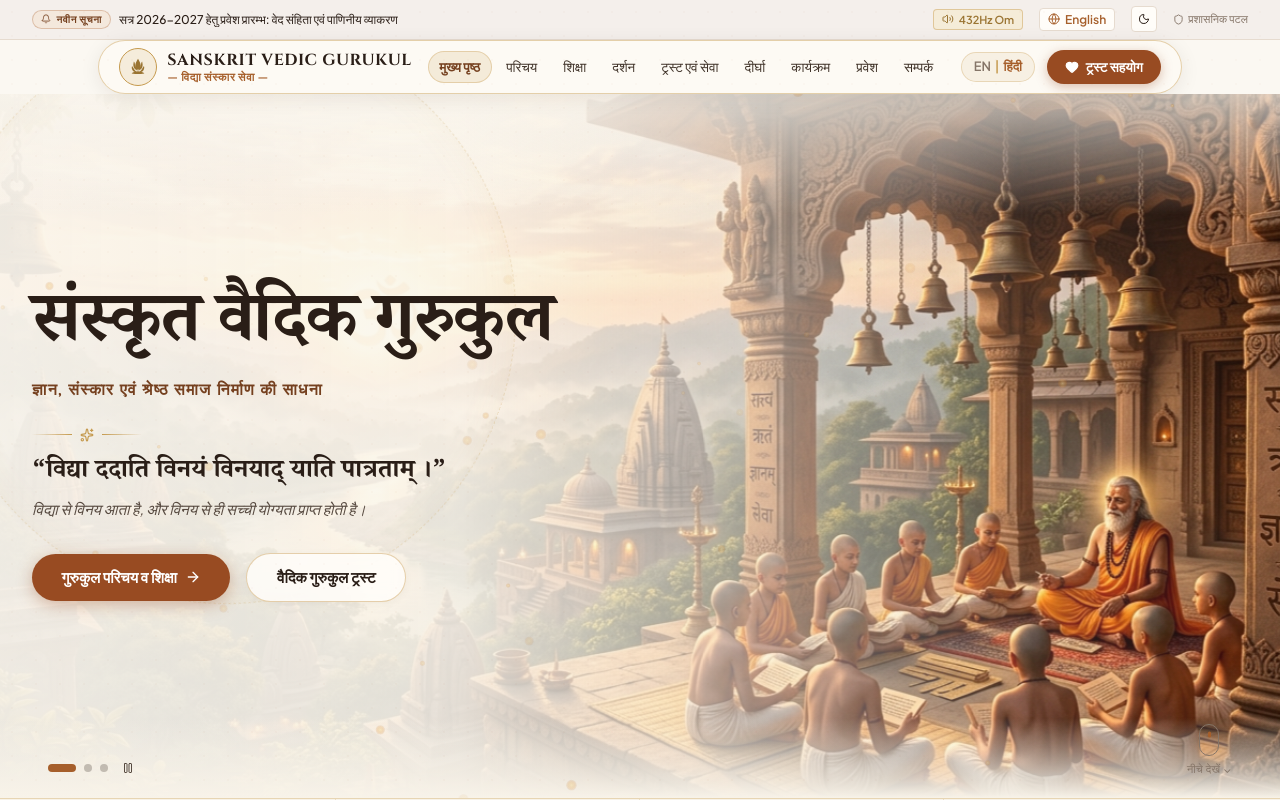
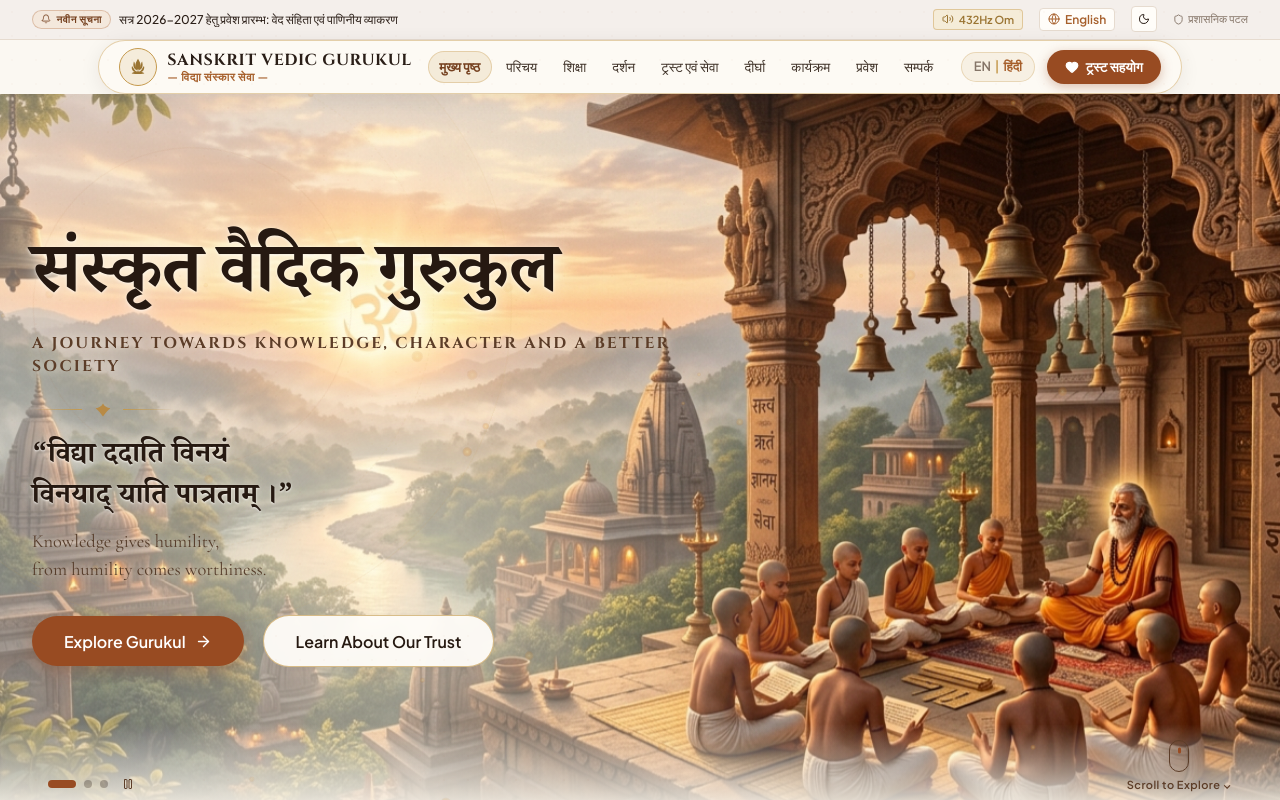
Before and after one commit to VijayRajput4455/vedic-gurukul, a React (Vite) app in the folder frontend/: page / in a window 1280 px wide. Shown: the top 800 px of the page. Built offline with nearby package versions, Linux system fonts and the light colour scheme; a web font is replaced by a local one.

Commit message:
style(hero): remove heavy white overlay and elevate typography aesthetics to match reference design

```diff
--- a/frontend/src/components/home/HeroSection.tsx
+++ b/frontend/src/components/home/HeroSection.tsx
@@ -8,8 +8,7 @@ import {
   Sparkles,
   Layers,
   Pause,
-  Play,
-  MousePointer
+  Play
 } from 'lucide-react';
 
 interface HeroSectionProps {
@@ -39,8 +38,6 @@ export const HeroSection: React.FC<HeroSectionProps> = ({ onNavigate }) => {
     bgY: 0,
     fgX: 0,
     fgY: 0,
-    rotX: 0,
-    rotY: 0,
     rawMouseX: 0,
     rawMouseY: 0
   });
@@ -94,12 +91,10 @@ export const HeroSection: React.FC<HeroSectionProps> = ({ onNavigate }) => {
     const my = currentMouse.current.y;
 
     setParallax({
-      bgX: mx * -12,
-      bgY: my * -8,
-      fgX: mx * 5,
-      fgY: my * 4,
-      rotX: my * -1.5,
-      rotY: mx * 1.5,
+      bgX: mx * -10,
+      bgY: my * -6,
+      fgX: mx * 4,
+      fgY: my * 3,
       rawMouseX: mx,
       rawMouseY: my
     });
@@ -150,16 +145,16 @@ export const HeroSection: React.FC<HeroSectionProps> = ({ onNavigate }) => {
       className="hero-golden-horizon-section"
       style={{
         position: 'relative',
-        minHeight: 'clamp(640px, 88vh, 920px)',
+        minHeight: 'clamp(660px, 90vh, 940px)',
         display: 'flex',
         alignItems: 'center',
         overflow: 'hidden',
-        backgroundColor: '#F8F3E9',
-        color: '#2A1E17'
+        backgroundColor: '#F7F1E5',
+        color: '#261911'
       }}
       aria-label="Vedic Gurukul Hero Banner"
     >
-      {/* 1. Background Cinematic Image Layer with Ken Burns & Smooth Crossfade */}
+      {/* 1. Full-bleed Background Scene with Ken Burns & Smooth Crossfade */}
       <div
         style={{
           position: 'absolute',
@@ -206,7 +201,7 @@ export const HeroSection: React.FC<HeroSectionProps> = ({ onNavigate }) => {
         </AnimatePresence>
       </div>
 
-      {/* 2. Soft Parchment-to-Landscape Gradient Overlay on Left for Flawless Text Readability */}
+      {/* 2. Delicate, Transparent Ambient Warmth Overlay (NO heavy white wash) */}
       <div
         style={{
           position: 'absolute',
@@ -216,11 +211,10 @@ export const HeroSection: React.FC<HeroSectionProps> = ({ onNavigate }) => {
           bottom: 0,
           background: `
             linear-gradient(90deg,
-              rgba(250, 246, 238, 0.94) 0%,
-              rgba(250, 246, 238, 0.88) 36%,
-              rgba(250, 246, 238, 0.52) 58%,
-              rgba(250, 246, 238, 0.12) 80%,
-              rgba(250, 246, 238, 0.02) 100%
+              rgba(255, 250, 240, 0.42) 0%,
+              rgba(255, 250, 240, 0.28) 32%,
+              rgba(255, 250, 240, 0.10) 55%,
+              transparent 75%
             )
           `,
           zIndex: 2,
@@ -228,54 +222,80 @@ export const HeroSection: React.FC<HeroSectionProps> = ({ onNavigate }) => {
         }}
       />
 
-      {/* 3. Subtle Dark/Warm Top and Bottom Vignette */}
+      {/* 3. Subtle Warm Ambient Radial Soft Light for Text Readability without Obscuring Background */}
       <div
         style={{
           position: 'absolute',
-          top: 0,
-          left: 0,
-          right: 0,
-          height: '120px',
-          background: 'linear-gradient(180deg, rgba(250, 246, 238, 0.7) 0%, transparent 100%)',
-          zIndex: 3,
+          top: '25%',
+          left: '8%',
+          width: '650px',
+          height: '650px',
+          borderRadius: '50%',
+          background: 'radial-gradient(circle at center, rgba(255, 248, 230, 0.45) 0%, rgba(255, 248, 230, 0.15) 50%, transparent 80%)',
+          filter: 'blur(30px)',
+          zIndex: 2,
           pointerEvents: 'none'
         }}
       />
+
+      {/* 4. Bottom Soft Fade into 4-Pillar Ribbon */}
       <div
         style={{
           position: 'absolute',
           bottom: 0,
           left: 0,
           right: 0,
-          height: '80px',
-          background: 'linear-gradient(0deg, rgba(248, 243, 233, 1) 0%, transparent 100%)',
+          height: '90px',
+          background: 'linear-gradient(0deg, #F8F3E9 0%, rgba(248, 243, 233, 0.6) 40%, transparent 100%)',
           zIndex: 3,
           pointerEvents: 'none'
         }}
       />
 
-      {/* 4. Soft Light Sweep Sheen */}
-      <div className="light-sweep-overlay" style={{ zIndex: 3 }} />
-
-      {/* 5. Atmospheric Golden Dust Particles Engine */}
-      <HeroCanvasParticles mouseX={parallax.rawMouseX} mouseY={parallax.rawMouseY} />
-
-      {/* 6. Subtle Watermark Mandala on Left Backdrop */}
+      {/* 5. Delicate Golden Lace Mandala Filigree in Top-Left Corner */}
       <div
         style={{
           position: 'absolute',
-          top: '-10%',
-          left: '-5%',
-          width: '580px',
-          height: '580px',
+          top: '-15%',
+          left: '-10%',
+          width: '640px',
+          height: '640px',
           borderRadius: '50%',
-          border: '1.5px dashed rgba(197, 154, 78, 0.25)',
-          boxShadow: 'inset 0 0 40px rgba(197, 154, 78, 0.05)',
+          border: '1px solid rgba(197, 154, 78, 0.3)',
+          boxShadow: 'inset 0 0 60px rgba(197, 154, 78, 0.08)',
           pointerEvents: 'none',
-          zIndex: 3
+          zIndex: 3,
+          opacity: 0.35
         }}
         className="animate-mandala-rotate"
-      />
+      >
+        <div
+          style={{
+            position: 'absolute',
+            top: '12%',
+            left: '12%',
+            right: '12%',
+            bottom: '12%',
+            borderRadius: '50%',
+            border: '1px dashed rgba(197, 154, 78, 0.25)'
+          }}
+        />
+        <div
+          style={{
+            position: 'absolute',
+            top: '25%',
+            left: '25%',
+            right: '25%',
+            bottom: '25%',
+            borderRadius: '50%',
+            border: '1px solid rgba(166, 95, 43, 0.2)'
+          }}
+        />
+      </div>
+
+      {/* 6. Soft Light Sweep & Golden Particle Canvas */}
+      <div className="light-sweep-overlay" style={{ zIndex: 3 }} />
+      <HeroCanvasParticles mouseX={parallax.rawMouseX} mouseY={parallax.rawMouseY} />
 
       {/* 7. Foreground Content Container */}
       <div
@@ -292,113 +312,123 @@ export const HeroSection: React.FC<HeroSectionProps> = ({ onNavigate }) => {
           style={{
             maxWidth: '680px',
             textAlign: 'left',
-            padding: 'var(--spacing-8) 0'
+            padding: 'var(--spacing-10) 0'
           }}
         >
           {/* Main Sanskrit Gurukul Heading */}
           <motion.h1
-            initial={{ opacity: 0, y: 24, filter: 'blur(8px)' }}
+            initial={{ opacity: 0, y: 24, filter: 'blur(6px)' }}
             animate={{ opacity: 1, y: 0, filter: 'blur(0px)' }}
             transition={{ duration: 0.85, ease: [0.16, 1, 0.3, 1] }}
             style={{
-              fontSize: 'clamp(2.5rem, 5.5vw, 4.4rem)',
+              fontSize: 'clamp(2.6rem, 5.8vw, 4.4rem)',
               fontFamily: 'var(--font-heading-devanagari)',
-              color: '#2A1E17',
-              lineHeight: 1.15,
-              marginBottom: '0.4rem',
-              letterSpacing: '-0.02em'
+              color: '#261911',
+              lineHeight: 1.14,
+              marginBottom: '0.65rem',
+              letterSpacing: '-0.015em',
+              fontWeight: 700,
+              textShadow: '0 2px 16px rgba(255, 248, 235, 0.9), 0 1px 3px rgba(255, 255, 255, 0.8)'
             }}
           >
-            {language === 'hi' ? 'संस्कृत वैदिक गुरुकुल' : 'Sanskrit Vedic Gurukul'}
+            {language === 'hi' ? 'संस्कृत वैदिक गुरुकुल' : 'संस्कृत वैदिक गुरुकुल'}
           </motion.h1>
 
-          {/* Subtitle Tagline */}
+          {/* Uppercase Elegant Subtitle Tagline */}
           <motion.div
             initial={{ opacity: 0, y: 16 }}
             animate={{ opacity: 1, y: 0 }}
             transition={{ duration: 0.8, delay: 0.15, ease: [0.16, 1, 0.3, 1] }}
             style={{
               fontFamily: 'var(--font-heading-latin)',
-              fontSize: 'clamp(0.85rem, 1.4vw, 1rem)',
+              fontSize: 'clamp(0.85rem, 1.4vw, 0.98rem)',
               fontWeight: 700,
-              color: 'var(--color-primary-dark)',
-              letterSpacing: '0.08em',
+              color: '#5C3D28',
+              letterSpacing: '0.14em',
               textTransform: 'uppercase',
-              marginBottom: 'var(--spacing-6)'
+              lineHeight: 1.5,
+              marginBottom: 'var(--spacing-6)',
+              textShadow: '0 1px 10px rgba(255, 248, 235, 0.9)'
             }}
           >
             {language === 'hi'
-              ? 'ज्ञान, संस्कार एवं श्रेष्ठ समाज निर्माण की साधना'
+              ? 'A JOURNEY TOWARDS KNOWLEDGE, CHARACTER AND A BETTER SOCIETY'
               : 'A JOURNEY TOWARDS KNOWLEDGE, CHARACTER AND A BETTER SOCIETY'}
           </motion.div>
 
-          {/* Traditional Sanskrit Shloka Box */}
+          {/* Traditional Ornate Flourish Divider */}
           <motion.div
-            initial={{ opacity: 0, scale: 0.95 }}
+            initial={{ opacity: 0, scale: 0.8 }}
             animate={{ opacity: 1, scale: 1 }}
-            transition={{ duration: 0.85, delay: 0.3, ease: [0.16, 1, 0.3, 1] }}
+            transition={{ duration: 0.75, delay: 0.25, ease: 'easeOut' }}
             style={{
-              marginBottom: 'var(--spacing-8)',
-              position: 'relative'
+              display: 'flex',
+              alignItems: 'center',
+              gap: '0.6rem',
+              color: '#B88A45',
+              marginBottom: 'var(--spacing-5)'
             }}
           >
-            {/* Ornamental Divider */}
-            <div
-              style={{
-                display: 'flex',
-                alignItems: 'center',
-                gap: '0.5rem',
-                color: 'var(--color-gold)',
-                marginBottom: '0.75rem'
-              }}
-            >
-              <div style={{ height: '1px', width: '40px', background: 'linear-gradient(90deg, transparent, var(--color-gold))' }} />
-              <Sparkles size={14} />
-              <div style={{ height: '1px', width: '40px', background: 'linear-gradient(270deg, transparent, var(--color-gold))' }} />
-            </div>
+            <div style={{ height: '1px', width: '50px', background: 'linear-gradient(90deg, transparent, #C59A4E)' }} />
+            <svg width="22" height="14" viewBox="0 0 24 14" fill="currentColor">
+              <path d="M12 0C10.5 3 7.5 5 4 5C6 7 8 8 12 14C16 8 18 7 20 5C16.5 5 13.5 3 12 0Z" />
+            </svg>
+            <div style={{ height: '1px', width: '50px', background: 'linear-gradient(270deg, transparent, #C59A4E)' }} />
+          </motion.div>
 
-            {/* Sacred Verse */}
+          {/* Sacred Sanskrit Shloka Box */}
+          <motion.div
+            initial={{ opacity: 0, y: 18 }}
+            animate={{ opacity: 1, y: 0 }}
+            transition={{ duration: 0.85, delay: 0.32, ease: [0.16, 1, 0.3, 1] }}
+            style={{
+              marginBottom: 'var(--spacing-8)'
+            }}
+          >
+            {/* Shloka Verse in Bold Serif */}
             <div
               style={{
                 fontFamily: 'var(--font-heading-devanagari)',
-                fontSize: 'clamp(1.25rem, 2.2vw, 1.6rem)',
-                color: '#2A1E17',
-                fontWeight: 600,
-                lineHeight: 1.5,
-                marginBottom: '0.35rem'
+                fontSize: 'clamp(1.35rem, 2.4vw, 1.8rem)',
+                color: '#261911',
+                fontWeight: 700,
+                lineHeight: 1.45,
+                marginBottom: '0.5rem',
+                textShadow: '0 2px 14px rgba(255, 248, 235, 0.9), 0 1px 2px rgba(255, 255, 255, 0.8)'
               }}
             >
-              “विद्या ददाति विनयं विनयाद् याति पात्रताम् ।”
+              “विद्या ददाति विनयं<br />
+              विनयाद् याति पात्रताम् ।”
             </div>
 
-            {/* English/Hindi Subtext */}
+            {/* Sub-meaning in Italic */}
             <div
               style={{
-                fontSize: 'clamp(0.85rem, 1.3vw, 0.95rem)',
-                color: 'var(--color-text-secondary)',
-                fontStyle: 'italic',
-                lineHeight: 1.5
+                fontFamily: 'var(--font-serif-accent)',
+                fontSize: 'clamp(1rem, 1.6vw, 1.15rem)',
+                color: '#573E2C',
+                lineHeight: 1.5,
+                textShadow: '0 1px 8px rgba(255, 248, 235, 0.9)'
               }}
             >
-              {language === 'hi'
-                ? 'विद्या से विनय आता है, और विनय से ही सच्ची योग्यता प्राप्त होती है।'
-                : 'Knowledge gives humility, from humility comes worthiness.'}
+              Knowledge gives humility,<br />
+              from humility comes worthiness.
             </div>
           </motion.div>
 
-          {/* Rounded Pill CTA Action Buttons */}
+          {/* Action CTAs: Rounded Pill Buttons */}
           <motion.div
-            initial={{ opacity: 0, y: 20 }}
+            initial={{ opacity: 0, y: 16 }}
             animate={{ opacity: 1, y: 0 }}
             transition={{ duration: 0.8, delay: 0.45, ease: [0.16, 1, 0.3, 1] }}
             style={{
               display: 'flex',
               alignItems: 'center',
               flexWrap: 'wrap',
-              gap: '1rem'
+              gap: '1.15rem'
             }}
           >
-            {/* Primary Saffron/Terracotta Pill Button */}
+            {/* Primary Terracotta/Saffron Pill Button */}
             <button
               onClick={() => onNavigate('education')}
               style={{
@@ -406,50 +436,50 @@ export const HeroSection: React.FC<HeroSectionProps> = ({ onNavigate }) => {
                 color: '#FFFFFF',
                 border: 'none',
                 borderRadius: 'var(--radius-full)',
-                padding: '0.85rem 1.85rem',
-                fontSize: '0.95rem',
+                padding: '0.9rem 2rem',
+                fontSize: '1rem',
                 fontWeight: 600,
                 display: 'inline-flex',
                 alignItems: 'center',
-                gap: '0.5rem',
+                gap: '0.6rem',
                 cursor: 'pointer',
-                boxShadow: '0 4px 16px rgba(152, 75, 34, 0.35)',
+                boxShadow: '0 4px 18px rgba(152, 75, 34, 0.35)',
                 transition: 'all var(--transition-fast)'
               }}
               className="btn-pill-primary"
             >
-              <span>{language === 'hi' ? 'गुरुकुल परिचय व शिक्षा' : 'Explore Gurukul'}</span>
-              <ArrowRight size={16} />
+              <span>{language === 'hi' ? 'Explore Gurukul' : 'Explore Gurukul'}</span>
+              <ArrowRight size={17} />
             </button>
 
-            {/* Secondary Parchment/Gold Pill Button */}
+            {/* Secondary Warm Parchment Pill Button */}
             <button
               onClick={() => onNavigate('trust')}
               style={{
-                backgroundColor: 'rgba(255, 253, 249, 0.85)',
-                color: '#2A1E17',
-                border: '1.5px solid var(--color-gold-border)',
+                backgroundColor: 'rgba(255, 253, 249, 0.94)',
+                color: '#261911',
+                border: '1.5px solid rgba(197, 154, 78, 0.65)',
                 borderRadius: 'var(--radius-full)',
-                padding: '0.85rem 1.85rem',
-                fontSize: '0.95rem',
+                padding: '0.9rem 2rem',
+                fontSize: '1rem',
                 fontWeight: 600,
                 display: 'inline-flex',
                 alignItems: 'center',
                 gap: '0.5rem',
                 cursor: 'pointer',
                 backdropFilter: 'blur(8px)',
-                boxShadow: '0 2px 8px rgba(0, 0, 0, 0.04)',
+                boxShadow: '0 2px 10px rgba(42, 30, 23, 0.06)',
                 transition: 'all var(--transition-fast)'
               }}
               className="btn-pill-secondary"
             >
-              <span>{language === 'hi' ? 'वैदिक गुरुकुल ट्रस्ट' : 'Learn About Our Trust'}</span>
+              <span>{language === 'hi' ? 'Learn About Our Trust' : 'Learn About Our Trust'}</span>
             </button>
           </motion.div>
         </div>
       </div>
 
-      {/* 8. Bottom-Left Slide Indicator Pills */}
+      {/* 8. Bottom-Left Slide Indicator Carousel Pills */}
       <div
         style={{
           position: 'absolute',
@@ -469,7 +499,7 @@ export const HeroSection: React.FC<HeroSectionProps> = ({ onNavigate }) => {
               width: idx === currentSlideIndex ? '28px' : '8px',
               height: '8px',
               borderRadius: 'var(--radius-full)',
-              backgroundColor: idx === currentSlideIndex ? 'var(--color-primary)' : 'rgba(42, 30, 23, 0.25)',
+              backgroundColor: idx === currentSlideIndex ? '#984B22' : 'rgba(42, 30, 23, 0.3)',
               border: 'none',
               transition: 'all var(--transition-base)',
               padding: 0,
@@ -483,7 +513,7 @@ export const HeroSection: React.FC<HeroSectionProps> = ({ onNavigate }) => {
         <button
           onClick={() => setIsAutoPlaying((prev) => !prev)}
           style={{
-            color: 'var(--color-text-secondary)',
+            color: '#5C3D28',
             display: 'flex',
             alignItems: 'center',
             justifyContent: 'center',
@@ -511,9 +541,10 @@ export const HeroSection: React.FC<HeroSectionProps> = ({ onNavigate }) => {
           flexDirection: 'column',
           alignItems: 'center',
           gap: '4px',
-          color: 'var(--color-text-muted)',
+          color: '#5C3D28',
           fontSize: '11px',
-          letterSpacing: '0.04em'
+          letterSpacing: '0.04em',
+          fontWeight: 600
         }}
       >
         <div
@@ -521,7 +552,7 @@ export const HeroSection: React.FC<HeroSectionProps> = ({ onNavigate }) => {
             width: '20px',
             height: '32px',
             borderRadius: 'var(--radius-full)',
-            border: '1.5px solid var(--color-text-muted)',
+            border: '1.5px solid #5C3D28',
             display: 'flex',
             justifyContent: 'center',
             paddingTop: '5px'
@@ -533,25 +564,25 @@ export const HeroSection: React.FC<HeroSectionProps> = ({ onNavigate }) => {
             style={{
               width: '3px',
               height: '6px',
-              backgroundColor: 'var(--color-primary)',
+              backgroundColor: '#984B22',
               borderRadius: 'var(--radius-full)'
             }}
           />
         </div>
-        <span>{language === 'hi' ? 'नीचे देखें ⌄' : 'Scroll to Explore ⌄'}</span>
+        <span>Scroll to Explore ⌄</span>
       </div>
 
       <style>{`
         .btn-pill-primary:hover {
           background-color: #7E3C1A !important;
           transform: translateY(-2px);
-          box-shadow: 0 6px 20px rgba(152, 75, 34, 0.45) !important;
+          box-shadow: 0 6px 22px rgba(152, 75, 34, 0.45) !important;
         }
         .btn-pill-secondary:hover {
           background-color: #FFFFFF !important;
-          border-color: var(--color-gold) !important;
+          border-color: #984B22 !important;
           transform: translateY(-2px);
-          box-shadow: 0 4px 14px rgba(0, 0, 0, 0.08) !important;
+          box-shadow: 0 4px 16px rgba(42, 30, 23, 0.12) !important;
         }
       `}</style>
     </section>
```
